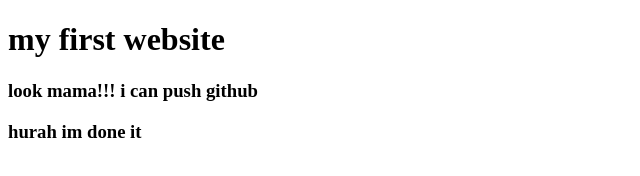
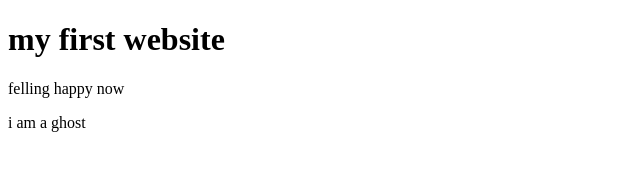
Before and after one commit to fahimferdous94/my-first-website, a plain HTML site: page index.html in a window 1280 px wide. Shown: the whole page, without its empty margins (0-640 px from the left). Drawn offline with Linux system fonts and the light colour scheme.

Commit message:
ghost added

```diff
--- a/index.html
+++ b/index.html
@@ -7,7 +7,7 @@
 </head>
 <body>
     <h1>my first website</h1>
-    <h3>look mama!!! i can push github</h3>
-    <h3>hurah im done it</h3>
+    <p>felling happy now</p>
+    <p>i am a ghost</p>
 </body>
 </html>
```
